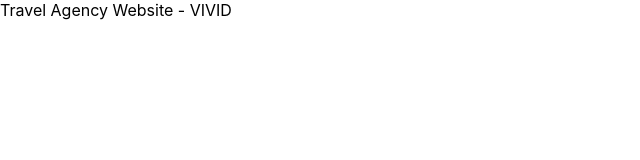
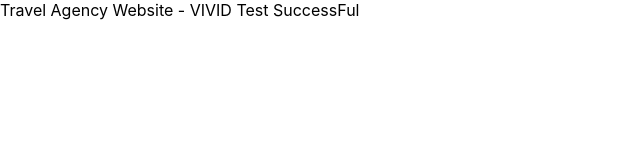
Before and after one commit to amalkannur/Test---Vivid, a React (Create React App) app: page / in a window 1280 px wide. Shown: the top 160 px of the page, without its empty margins (0-640 px from the left). Built offline with nearby package versions, Linux system fonts and the light colour scheme.

Commit message:
Test Commit For Hosting In GitHub

```diff
--- a/package.json
+++ b/package.json
@@ -1,4 +1,5 @@
 {
+  "homepage": "https://amalkannur.github.io/Test---Vivid",
   "name": "my-app",
   "version": "0.1.0",
   "private": true,
@@ -13,6 +14,8 @@
   },
   "scripts": {
     "start": "react-scripts start",
+    "predeploy": "npm run build",
+    "deploy" : "gh-pages -d build",
     "build": "react-scripts build",
     "test": "react-scripts test",
     "eject": "react-scripts eject"
--- a/src/App.js
+++ b/src/App.js
@@ -5,6 +5,7 @@ function App() {
   return (
      <div >
        Travel Agency Website - VIVID
+       Test SuccessFul
      </div>
   );
 }
```
